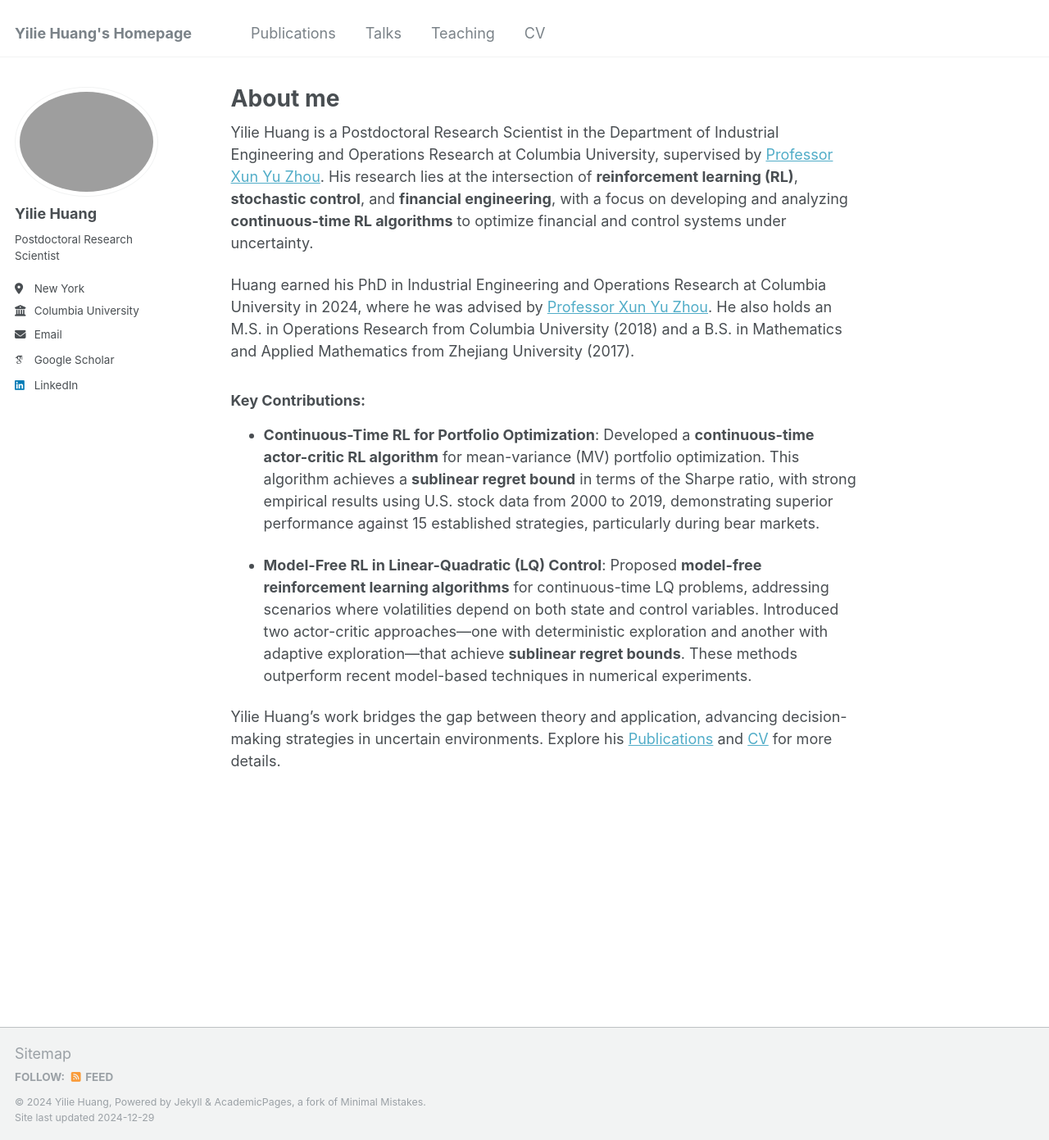
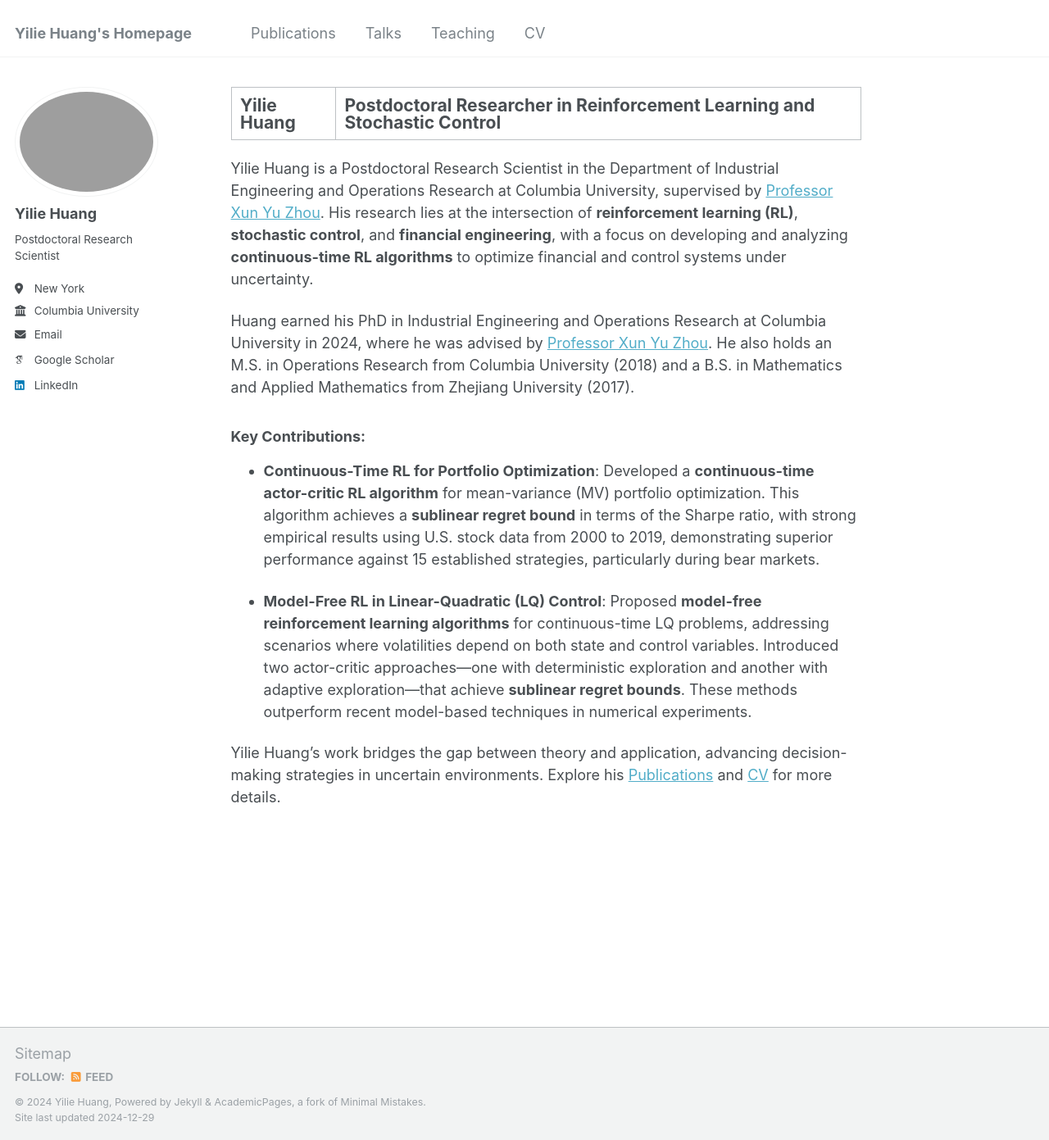
Before and after one commit to yiliehuang/yiliehuang.github.io, a Jekyll site: the page built from _pages/about.md, in a window 1280 px wide and 1391 px high. Shown: the whole window at 82% size. Built offline with Jekyll 4.4.1, drawn with Linux system fonts in a browser that asks for light colours; some web fonts are replaced.

Commit message:
Update about.md

```diff
--- a/_pages/about.md
+++ b/_pages/about.md
@@ -1,6 +1,6 @@
 ---
 permalink: /
-title: "About me"
+title: "Yilie Huang | Postdoctoral Researcher in Reinforcement Learning and Stochastic Control"
 author_profile: true
 redirect_from:
   - /about/
```
